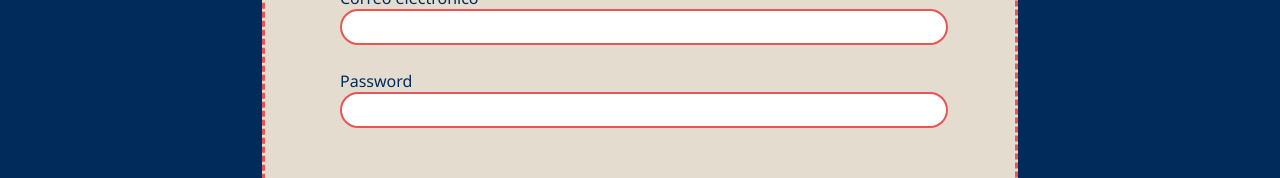
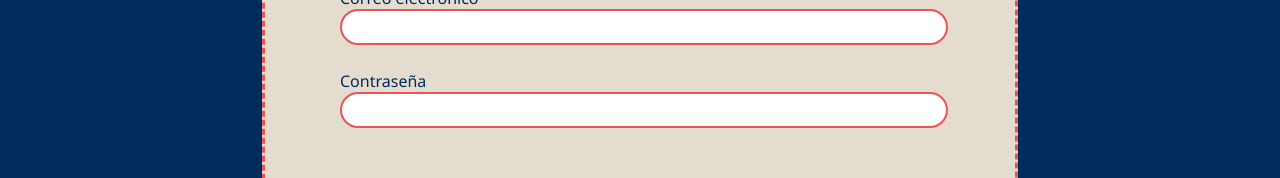
Before and after one commit to SaturnRingz/React.js, a React (Create React App) app: page /register in a window 1280 px wide. Shown: the part 423-601 px from the top of the page. Built offline with nearby package versions, Linux system fonts and the light colour scheme.

Commit message:
edit password label

```diff
--- a/src/Components/RegisterForm/RegisterForm.jsx
+++ b/src/Components/RegisterForm/RegisterForm.jsx
@@ -78,7 +78,7 @@ function RegisterForm() {
             errors={errors}
           />
           <LabeledInput
-            label="Password"
+            label="Contraseña"
             type="password"
             control="password"
             register={register}
```
